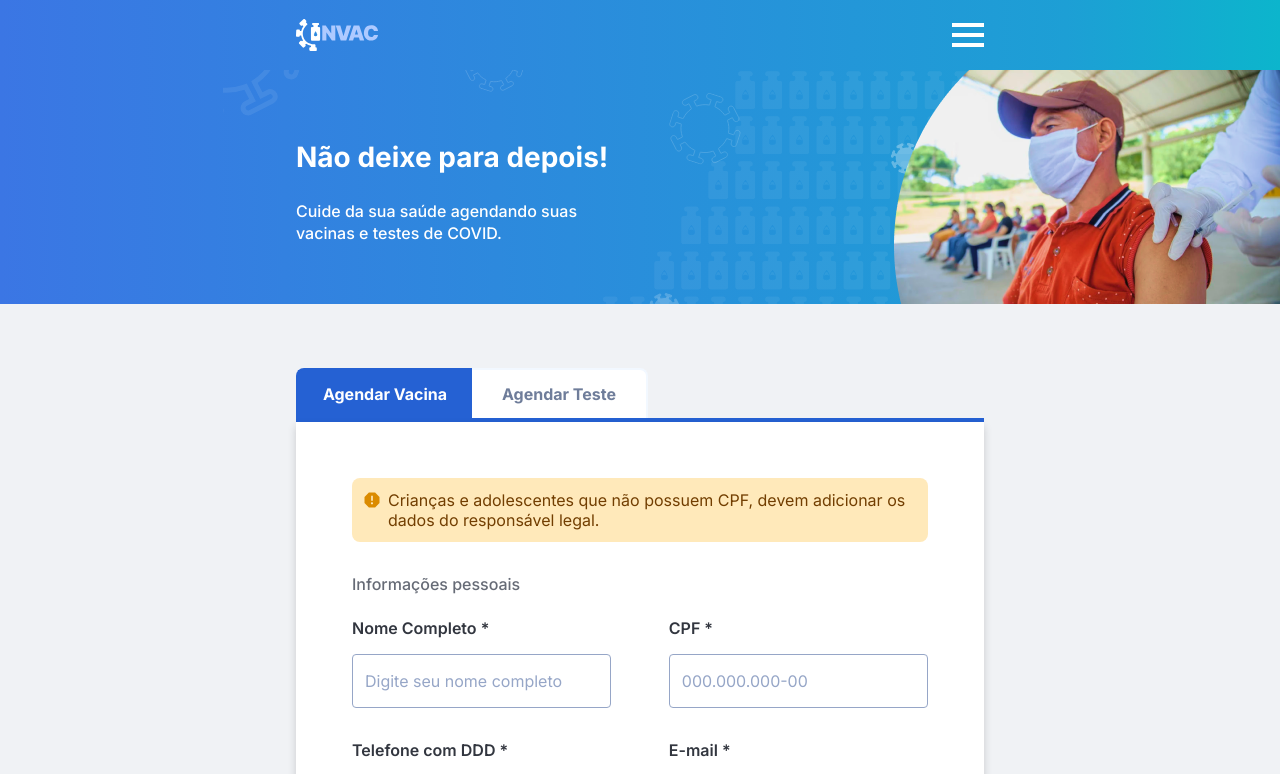
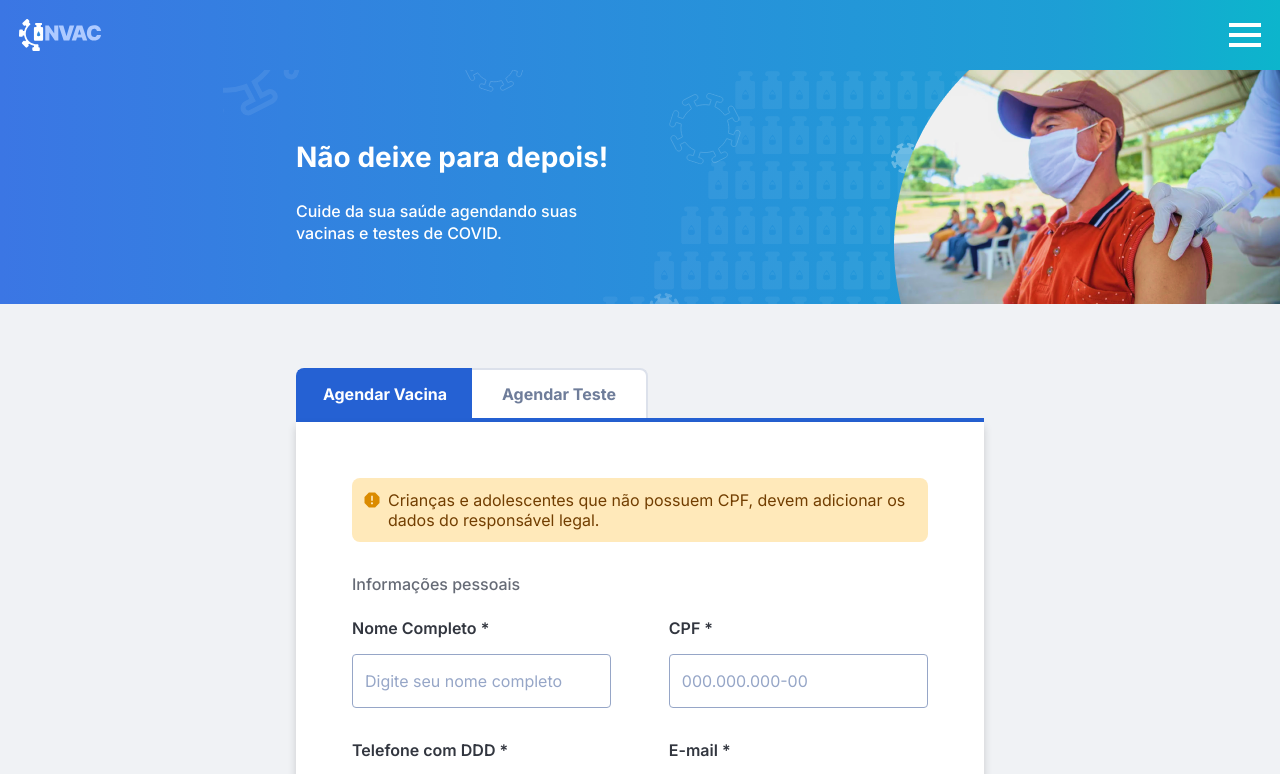
Before and after one commit to webico/invac-df, a Next.js app: page /agendamento in a window 1280 px wide. Shown: the top 774 px of the page. Built offline with nearby package versions, Linux system fonts and the light colour scheme.

Commit message:
fix: open navbar css fix

```diff
--- a/components/Navbar.js
+++ b/components/Navbar.js
@@ -20,8 +20,8 @@ const Navbar = () => {
     <header className={`header ${menu ? '__open' : ''}`}>
       <div className="header__container">
 
-        <div className="header_logo">
-          <Link href='/'>
+        {/* <div className="header_logo"> */}
+        <Link href='/' className='logo'>
           <svg width="82" height="32" viewBox="0 0 82 32" fill="none" xmlns="http://www.w3.org/2000/svg">
             <g id="nvac">
               <path d="M39.3181 6.4175V21.3831H35.9055L30.4631 13.5203H30.3748V21.3831H26.2856V6.4175H29.757L35.1112 14.2511H35.2289V6.4175H39.3181Z" fill="#AECAFF" />
@@ -39,8 +39,9 @@ const Navbar = () => {
 
         </Link>
         <button className='header__button' onClick={() => setMenu(!menu)}><div></div><span>menu</span></button>
-        </div>
+        {/* </div> */}
 
+        <div className="overlay">
           <div className="menu">
             <div className='divisoria'>
               <div className='divisoria_menu' aria-hidden="true"></div>
@@ -112,6 +113,7 @@ const Navbar = () => {
             <UserHelpLinks />
           </div>
         </div>
+      </div>
     </header>
   );
 };
--- a/scss/GlobalStyles.scss
+++ b/scss/GlobalStyles.scss
@@ -311,8 +311,8 @@ footer {
     .tab_menu__btn {
       background: none;
       height: fit-content;
-      border-top: 2px solid var(--INVAC_Neutra_100);
-      border-left: 2px solid var(--INVAC_Neutra_100);
+      border-top: 2px solid var(--INVAC_Neutra_200);
+      border-left: 2px solid var(--INVAC_Neutra_200);
       width: 100%;
       font-size: 1rem;
       padding: .875rem 1rem;
@@ -331,7 +331,7 @@ footer {
 
     &:last-child .tab_menu__btn {
       border-radius: 0 .5rem 0 0;
-      border-right: 2px solid var(--INVAC_Neutra_100);
+      border-right: 2px solid var(--INVAC_Neutra_200);
       border-left: none;
     }
   }
--- a/scss/Index.module.scss
+++ b/scss/Index.module.scss
@@ -39,6 +39,10 @@
     background-image: url(../public/img/bg_main_index2.png), url(../public/img/bg_main_index.svg), var(--Gradiente_Azul-ltr-Verde);
     background-repeat: no-repeat;
     background-position: 100% 0%, center center;
+
+    h1 {
+      max-width: 21rem !important;
+    }
   }
 }
 
--- a/scss/parts/_navbar.scss
+++ b/scss/parts/_navbar.scss
@@ -3,42 +3,25 @@
   position: fixed;
   top: 0;
   width: 100%;
-  z-index: 5;
-
-  &.gradiente_verde {
-    background: var(--Gradiente_Azul-ltr-Verde);
-  }
-
-  &::before {
-    content: '';
-    display: block;
-    position: absolute;
-    top: 0;
-    left: -18.75rem;
-    background-color: #fff;
-    width: 18.75rem;
-    height: 4.4rem;
-    visibility: hidden;
-    opacity: 0;
-  }
+  z-index: 6;
 
   .header__container {
-    position: relative;
-    z-index: 6;
-
-    .header_logo {
     display: flex;
     align-items: center;
     justify-content: space-between;
     padding: 1.2rem;
 
-      a {
+    .logo {
       display: flex;
+      position: relative;
+      z-index: 8;
     }
 
     .header__button {
       width: 2rem;
       height: 1.4rem;
+      position: relative;
+      z-index: 8;
 
       span {
         position: absolute;
@@ -75,19 +58,39 @@
         }
       }
     }
+
+    .overlay {
+      position: fixed;
+      left: 0;
+      top: 0;
+      background: rgba($color: #000000, $alpha: .5);
+      height: 100vh;
+      width: 100vw;
+      z-index: 7;
+      visibility: hidden;
+      opacity: 0;
+
+      &::before {
+        z-index: 7;
+        position: absolute;
+        display: block;
+        content: '';
+        top: 0;
+        left: -18.75rem;
+        background-color: #fff;
+        width: 18.75rem;
+        height: 4.4rem;
+        visibility: hidden;
+        opacity: 0;
       }
 
       .menu {
         position: fixed;
+        background: var(--INVAC_Neutra_fff);
+        left: -18.75rem;
         bottom: 0;
-      left: -18.75rem;
         width: 18.75rem;
-      height: 100%;
         overflow-y: auto;
-      background: var(--INVAC_Neutra_fff);
-      padding: 0;
-      visibility: hidden;
-      opacity: 0;
 
         .divisoria {
           padding-bottom: 1.25rem;
@@ -213,32 +216,12 @@
           }
         }
       }
-
-    @media only screen and (min-width: 768px) {
-      padding: 0;
-      max-width: 43rem;
-      margin: 0 auto;
-
-      .header_logo {
-        padding: 1.2rem 0;
-      }
     }
   }
 
   &.__open {
-    height: 100vh;
-    overflow-y: auto;
-    background: rgba(25, 27, 32, 0.56);
 
-    &::before {
-      left: 0;
-      visibility: visible;
-      opacity: 1;
-      transition: .15s background-color linear;
-    }
-
-    .header_logo {
-      a svg {
+    .logo svg {
       #nvac path {
         fill: #32363F;
       }
@@ -268,6 +251,17 @@
         }
       }
     }
+
+    .overlay {
+      visibility: visible;
+      opacity: 1;
+      transition: .3s ease-in-out;
+
+      &::before {
+        visibility: visible;
+        opacity: 1;
+        left: 0;
+        transition: .3s left ease-in-out;
       }
 
       .menu {
@@ -276,15 +270,7 @@
         left: 0;
         visibility: visible;
         opacity: 1;
-      // transition: .15s background ease-in-out;
-
-      &::after {
-        content: '';
-        position: relative;
-        background: red;
-        height: calc(100vh - 4rem);
-        width: 300px;
-        right: 0;
+        transition: .3s left ease-in-out;
       }
     }
   }
```
Also changed, not shown: css/GlobalStyles.css, css/Index.module.css, 2 other files (tests, documents, lock files or other folders). Lines whose indentation alone changed are shown as unchanged.
